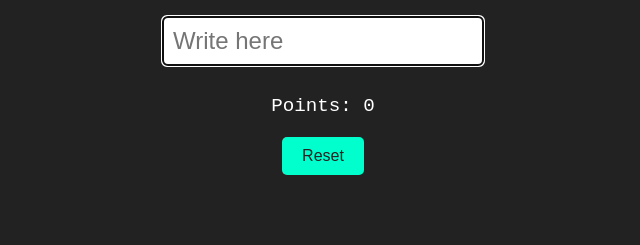
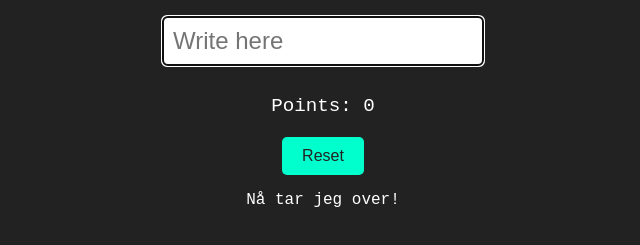
Before and after one commit to Andreastak86/typing-game, a plain HTML site: page index.html in a window 1280 px wide. Shown: the part 257-502 px from the top of the page, without its empty margins (317-957 px from the left). Drawn offline with Linux system fonts and the light colour scheme.

Commit message:
overtakelse

```diff
--- a/index.html
+++ b/index.html
@@ -12,6 +12,7 @@
         <input type="text" id="word-input" placeholder="Write here" autofocus />
         <div id="result">Points: 0</div>
         <button id="resetBtn">Reset</button>
+        <p>Nå tar jeg over!</p>
 
         <script src="script.js"></script>
     </body>
```
